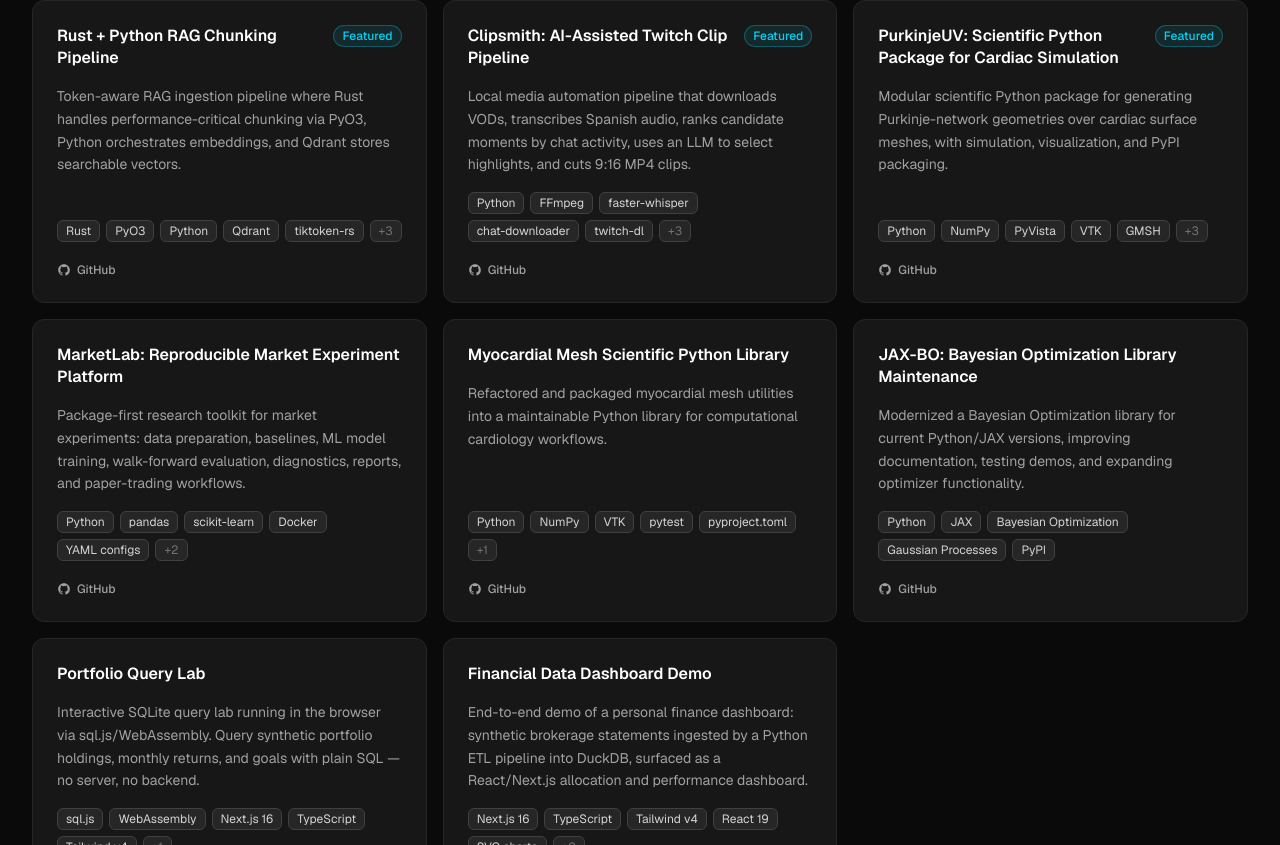
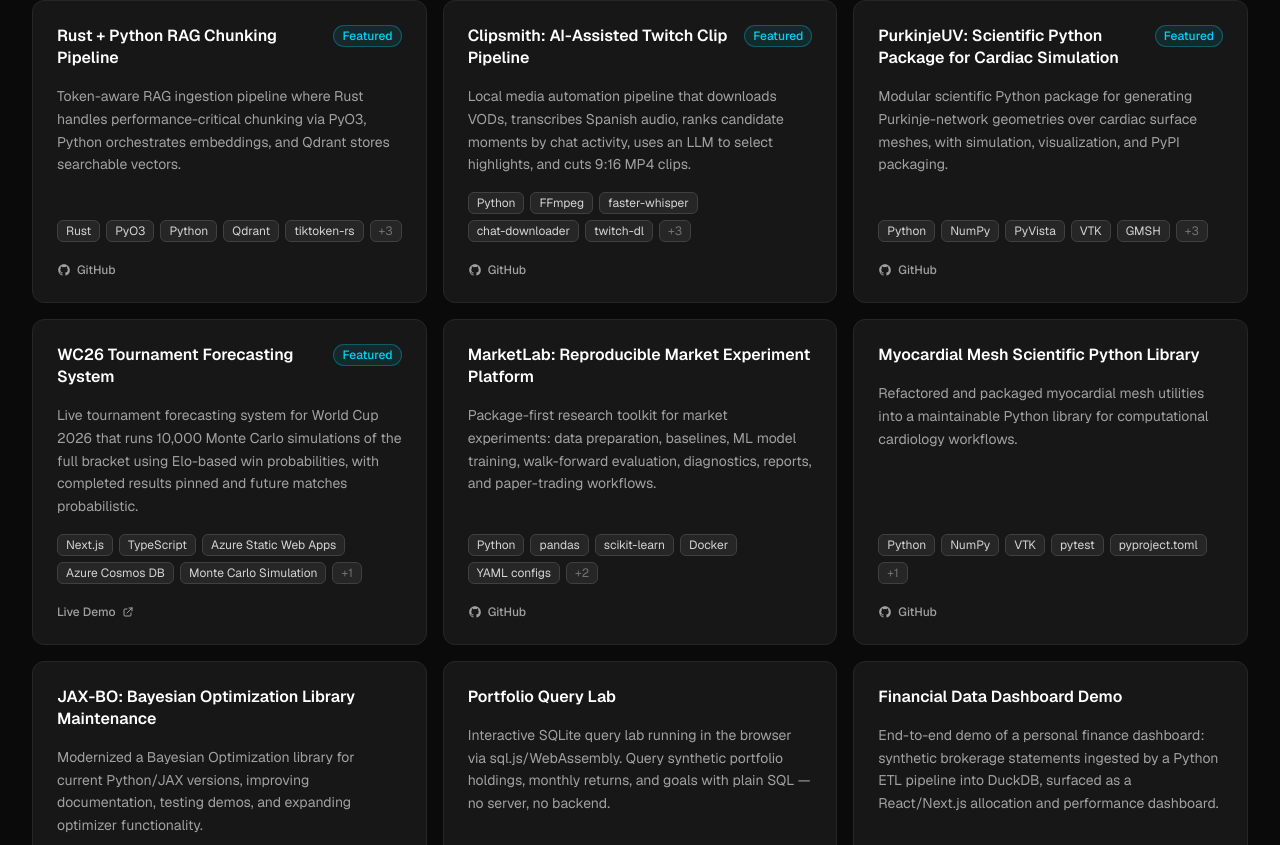
Before and after one commit to ricardogr07/ricardogr07.github.io, a Next.js app: page /projects in a window 1280 px wide. Shown: the part 793-1638 px from the top of the page. Built offline with nearby package versions, Linux system fonts and the light colour scheme.

Commit message:
feat: add WC26 tournament forecasting system project card

```diff
--- a/src/content/projects.ts
+++ b/src/content/projects.ts
@@ -290,6 +290,42 @@ export const projects: PortfolioProject[] = [
     ],
   },
   {
+    slug: 'wc26-simulation',
+    title: 'WC26 Tournament Forecasting System',
+    liveUrl: 'https://mango-mushroom-0a45d2a0f.7.azurestaticapps.net/',
+    visibility: 'public',
+    featured: true,
+    categories: ['ml', 'dashboard', 'backend-api'],
+    summary:
+      'Live tournament forecasting system for World Cup 2026 that runs 10,000 Monte Carlo simulations of the full bracket using Elo-based win probabilities, with completed results pinned and future matches probabilistic.',
+    problem:
+      'Tournament fans want real-time bracket probability forecasts that update as matches complete, blending pinned actual results with probabilistic simulation for all remaining games.',
+    solution:
+      'Built a Next.js app on Azure Static Web Apps that runs 10,000 Monte Carlo simulations of the full WC26 bracket using Elo ratings. Completed results are pinned; future matches are probabilistic. Results are cached in Cosmos DB and recomputed only when new match results arrive.',
+    deliverables: [
+      'Monte Carlo simulation engine (10,000 bracket runs)',
+      'Elo-based win probability model',
+      'Live bracket UI with pinned real results',
+      'Azure Cosmos DB result-caching layer',
+      'Azure Static Web Apps deployment',
+      'Automated recompute trigger on new results',
+    ],
+    techStack: [
+      'Next.js',
+      'TypeScript',
+      'Azure Static Web Apps',
+      'Azure Cosmos DB',
+      'Monte Carlo Simulation',
+      'Elo Rating System',
+    ],
+    servicesSupported: ['Data Engineering', 'Backend API', 'Dashboard & Reporting'],
+    businessValue: [
+      'Real-time bracket probabilities update automatically when new match results arrive',
+      'Cosmos DB caching prevents redundant simulation re-runs — results served instantly until standings change',
+      'Elo ratings provide a principled, data-driven baseline for team strength without manual tuning',
+    ],
+  },
+  {
     slug: 'market-lab',
     title: 'MarketLab: Reproducible Market Experiment Platform',
     repo: 'https://github.com/ricardogr07/market-lab',
```
